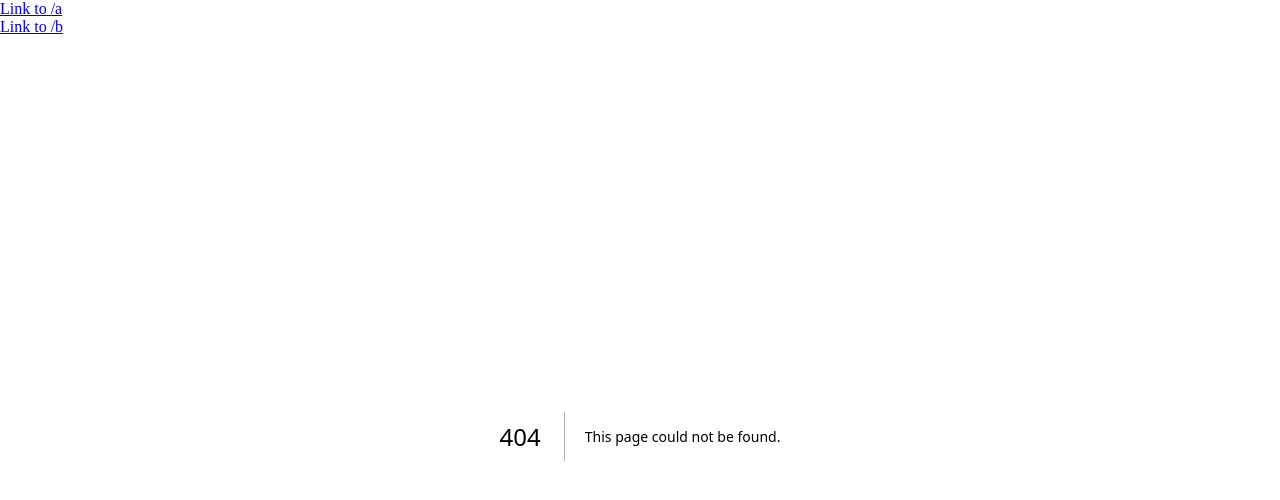
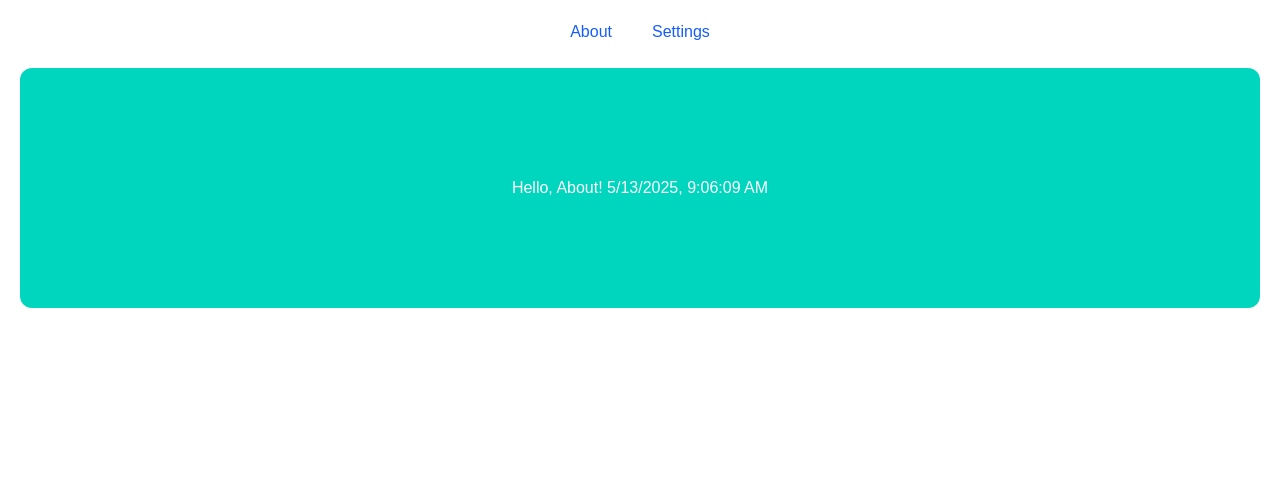
Before and after one commit to hanyanxx1/next_dev_guide, a Next.js app: page /about in a window 1280 px wide. Before the commit this address had no page. Shown: the top 500 px of the page. Built offline with nearby package versions, Linux system fonts and the light colour scheme.

Commit message:
2.5. 实战体会

```diff
--- /dev/null
+++ b/app/(cache)/about/page.js
@@ -0,0 +1,10 @@
+const sleep = (ms) => new Promise((r) => setTimeout(r, ms));
+
+export default async function About() {
+  await sleep(2000);
+  return (
+    <div className="h-60 flex-1 rounded-xl bg-teal-400 text-white flex items-center justify-center">
+      Hello, About! {new Date().toLocaleString()}
+    </div>
+  );
+}
--- /dev/null
+++ b/app/(cache)/layout.js
@@ -0,0 +1,15 @@
+import Link from "next/link";
+
+export const dynamic = "force-dynamic";
+
+export default function CacheLayout({ children }) {
+  return (
+    <section className="p-5">
+      <nav className="flex items-center justify-center gap-10 text-blue-600 mb-6">
+        <Link href="/about">About</Link>
+        <Link href="/settings">Settings</Link>
+      </nav>
+      {children}
+    </section>
+  );
+}
--- /dev/null
+++ b/app/(cache)/loading.js
@@ -0,0 +1,7 @@
+export default function DashboardLoading() {
+  return (
+    <div className="h-60 flex-1 rounded-xl bg-indigo-500 text-white flex items-center justify-center">
+      Loading
+    </div>
+  );
+}
--- /dev/null
+++ b/app/(cache)/settings/page.js
@@ -0,0 +1,10 @@
+const sleep = (ms) => new Promise((r) => setTimeout(r, ms));
+
+export default async function Settings() {
+  await sleep(2000);
+  return (
+    <div className="h-60 flex-1 rounded-xl bg-teal-400 text-white flex items-center justify-center">
+      Hello, Settings! {new Date().toLocaleString()}
+    </div>
+  );
+}
--- a/app/a/page.js
+++ /dev/null
@@ -1,3 +0,0 @@
-export default function Page() {
-  return <h1>Component a</h1>;
-}
--- a/app/b/page.js
+++ /dev/null
@@ -1,3 +0,0 @@
-export default function Page() {
-  return <h1>Component b</h1>;
-}
--- a/app/layout.js
+++ b/app/layout.js
@@ -1,17 +1,14 @@
-// app/layout.js
-import Link from "next/link";
+import "./globals.css";
+
+export const metadata = {
+  title: "Create Next App",
+  description: "Generated by create next app",
+};
 
 export default function RootLayout({ children }) {
   return (
     <html lang="en">
-      <body>
-        <div>
-          <Link href="/a">Link to /a</Link>
-          <br />
-          <Link href="/b">Link to /b</Link>
-        </div>
-        {children}
-      </body>
+      <body>{children}</body>
     </html>
   );
 }
```
